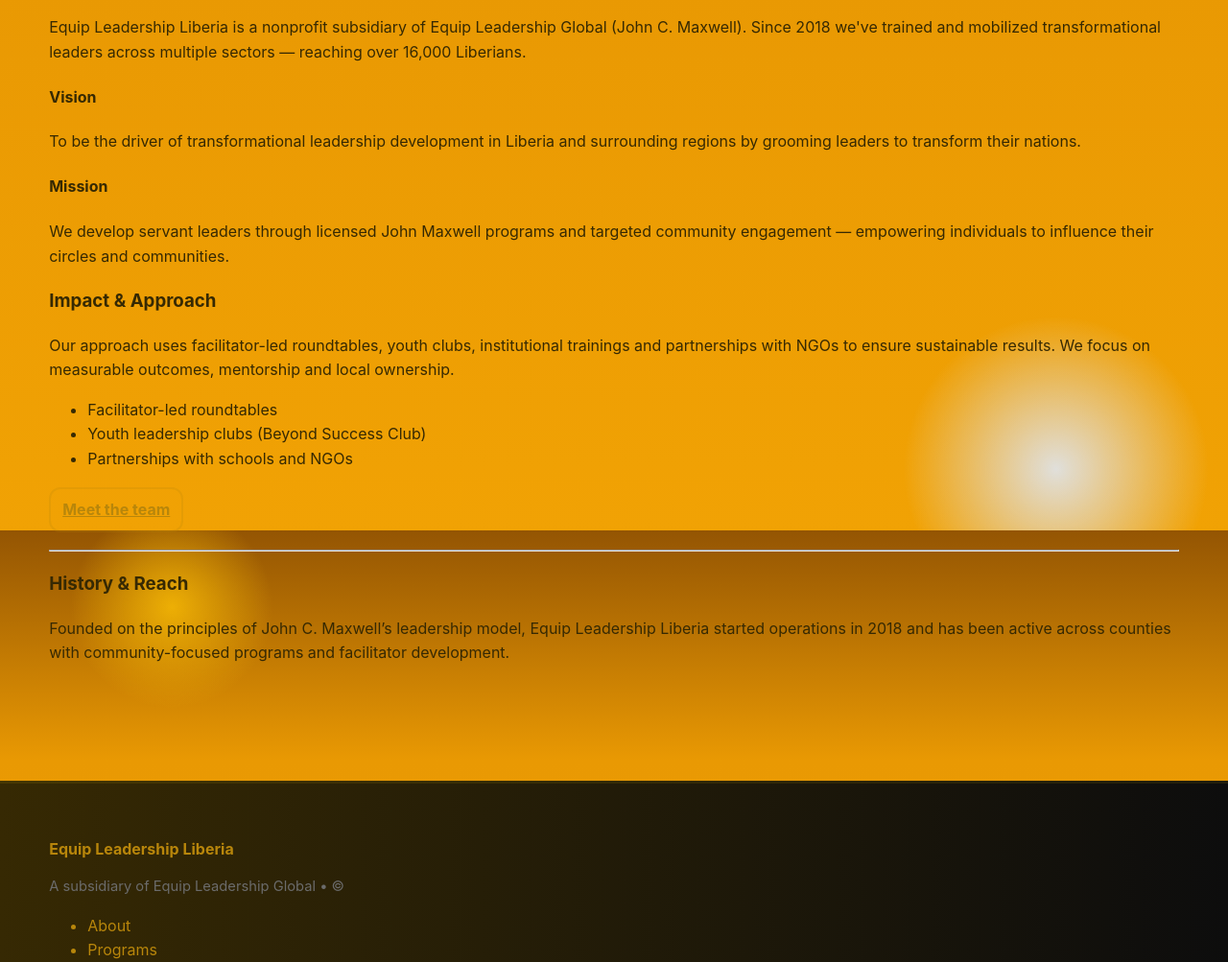
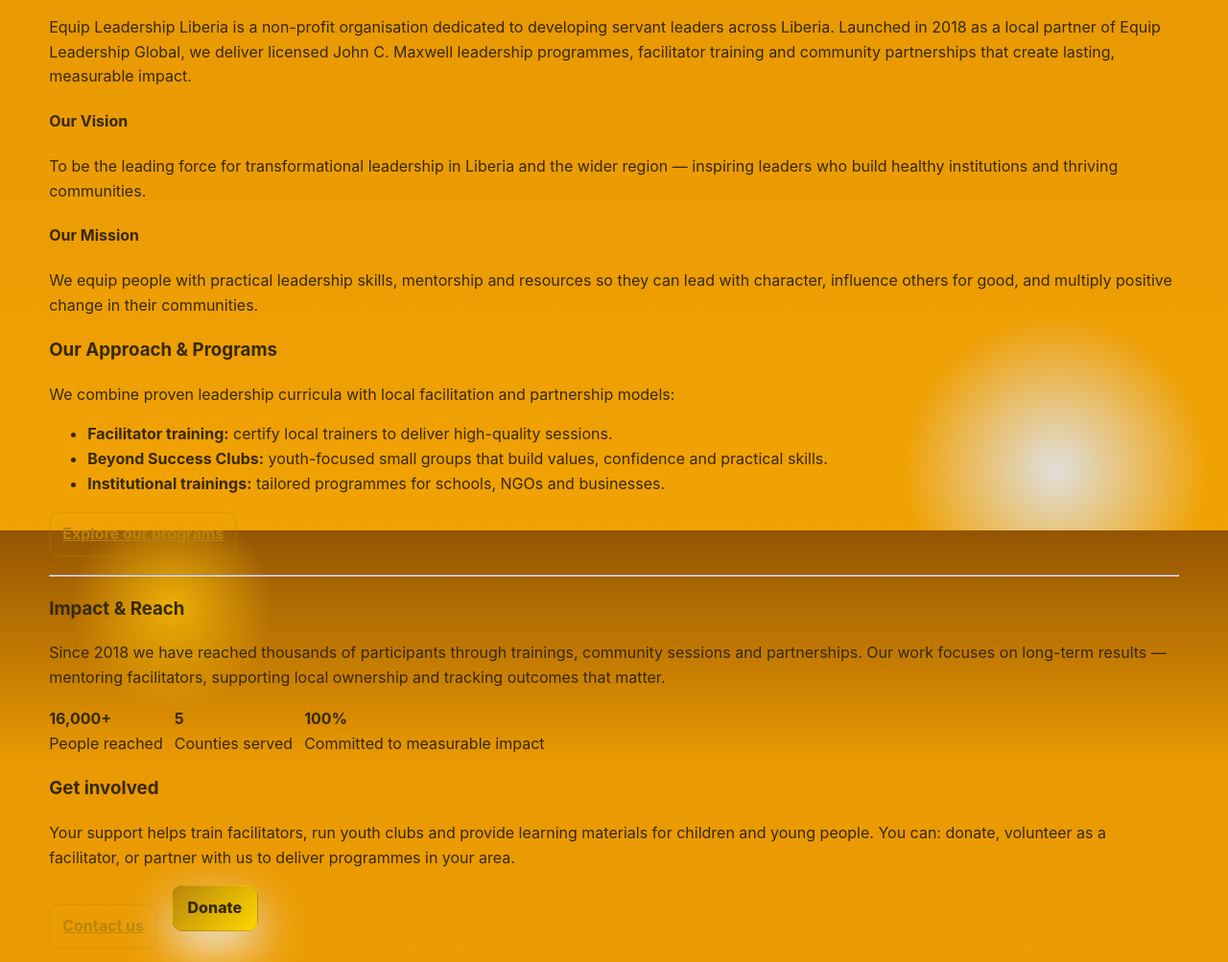
Before and after one commit to equip-liberia-site/equip-leadership-lib, a plain HTML site: page about.html in a window 1280 px wide. Shown: the part 247-1250 px from the top of the page at 96% size. Drawn offline with Linux system fonts and the light colour scheme.

Commit message:
Update About page: rewrite body copy, add CTAs and stats

```diff
--- a/about.html
+++ b/about.html
@@ -41,31 +41,44 @@
         <div class="two-col">
           <div>
             <h3>Who we are</h3>
-            <p>Equip Leadership Liberia is a nonprofit subsidiary of Equip Leadership Global (John C. Maxwell). Since 2018 we've trained and mobilized transformational leaders across multiple sectors — reaching over 16,000 Liberians.</p>
+            <p>Equip Leadership Liberia is a non-profit organisation dedicated to developing servant leaders across Liberia. Launched in 2018 as a local partner of Equip Leadership Global, we deliver licensed John C. Maxwell leadership programmes, facilitator training and community partnerships that create lasting, measurable impact.</p>
 
-            <h4>Vision</h4>
-            <p>To be the driver of transformational leadership development in Liberia and surrounding regions by grooming leaders to transform their nations.</p>
+            <h4>Our Vision</h4>
+            <p>To be the leading force for transformational leadership in Liberia and the wider region — inspiring leaders who build healthy institutions and thriving communities.</p>
 
-            <h4>Mission</h4>
-            <p>We develop servant leaders through licensed John Maxwell programs and targeted community engagement — empowering individuals to influence their circles and communities.</p>
+            <h4>Our Mission</h4>
+            <p>We equip people with practical leadership skills, mentorship and resources so they can lead with character, influence others for good, and multiply positive change in their communities.</p>
           </div>
 
           <div>
-            <h3>Impact & Approach</h3>
-            <p>Our approach uses facilitator-led roundtables, youth clubs, institutional trainings and partnerships with NGOs to ensure sustainable results. We focus on measurable outcomes, mentorship and local ownership.</p>
+            <h3>Our Approach & Programs</h3>
+            <p>We combine proven leadership curricula with local facilitation and partnership models:</p>
             <ul>
-              <li>Facilitator-led roundtables</li>
-              <li>Youth leadership clubs (Beyond Success Club)</li>
-              <li>Partnerships with schools and NGOs</li>
+              <li><strong>Facilitator training:</strong> certify local trainers to deliver high-quality sessions.</li>
+              <li><strong>Beyond Success Clubs:</strong> youth-focused small groups that build values, confidence and practical skills.</li>
+              <li><strong>Institutional trainings:</strong> tailored programmes for schools, NGOs and businesses.</li>
             </ul>
-            <a class="btn-outline" href="team.html">Meet the team</a>
+            <a class="btn-outline" href="services.html">Explore our programs</a>
           </div>
         </div>
 
         <hr style="margin:18px 0">
 
-        <h3>History & Reach</h3>
-        <p>Founded on the principles of John C. Maxwell’s leadership model, Equip Leadership Liberia started operations in 2018 and has been active across counties with community-focused programs and facilitator development.</p>
+        <h3>Impact & Reach</h3>
+        <p>Since 2018 we have reached thousands of participants through trainings, community sessions and partnerships. Our work focuses on long-term results — mentoring facilitators, supporting local ownership and tracking outcomes that matter.</p>
+
+        <div class="stats">
+          <div><strong>16,000+</strong><br><span>People reached</span></div>
+          <div><strong>5</strong><br><span>Counties served</span></div>
+          <div><strong>100%</strong><br><span>Committed to measurable impact</span></div>
+        </div>
+
+        <h3>Get involved</h3>
+        <p>Your support helps train facilitators, run youth clubs and provide learning materials for children and young people. You can: donate, volunteer as a facilitator, or partner with us to deliver programmes in your area.</p>
+        <p>
+          <a class="btn-outline" href="contact.html">Contact us</a>
+          <a class="btn" href="donate.html" style="margin-left:10px">Donate</a>
+        </p>
 
       </div>
     </section>
```
